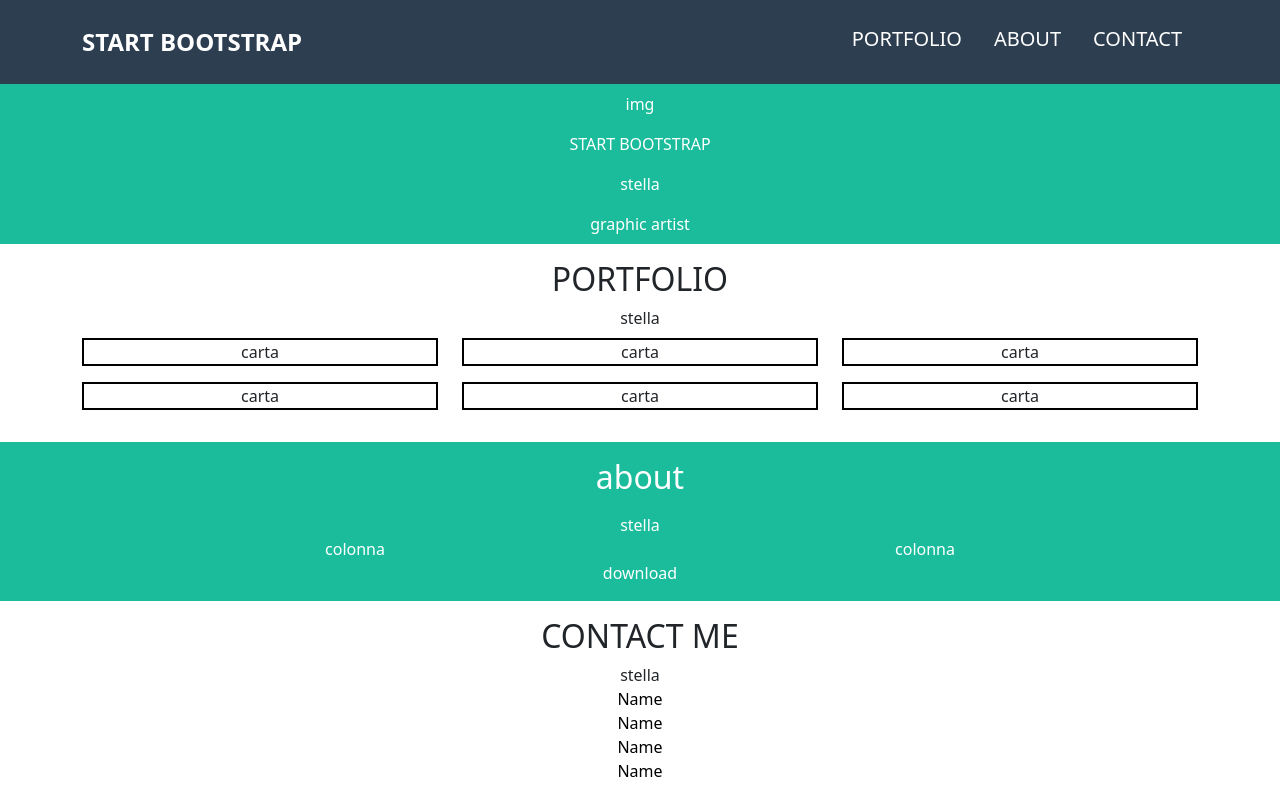
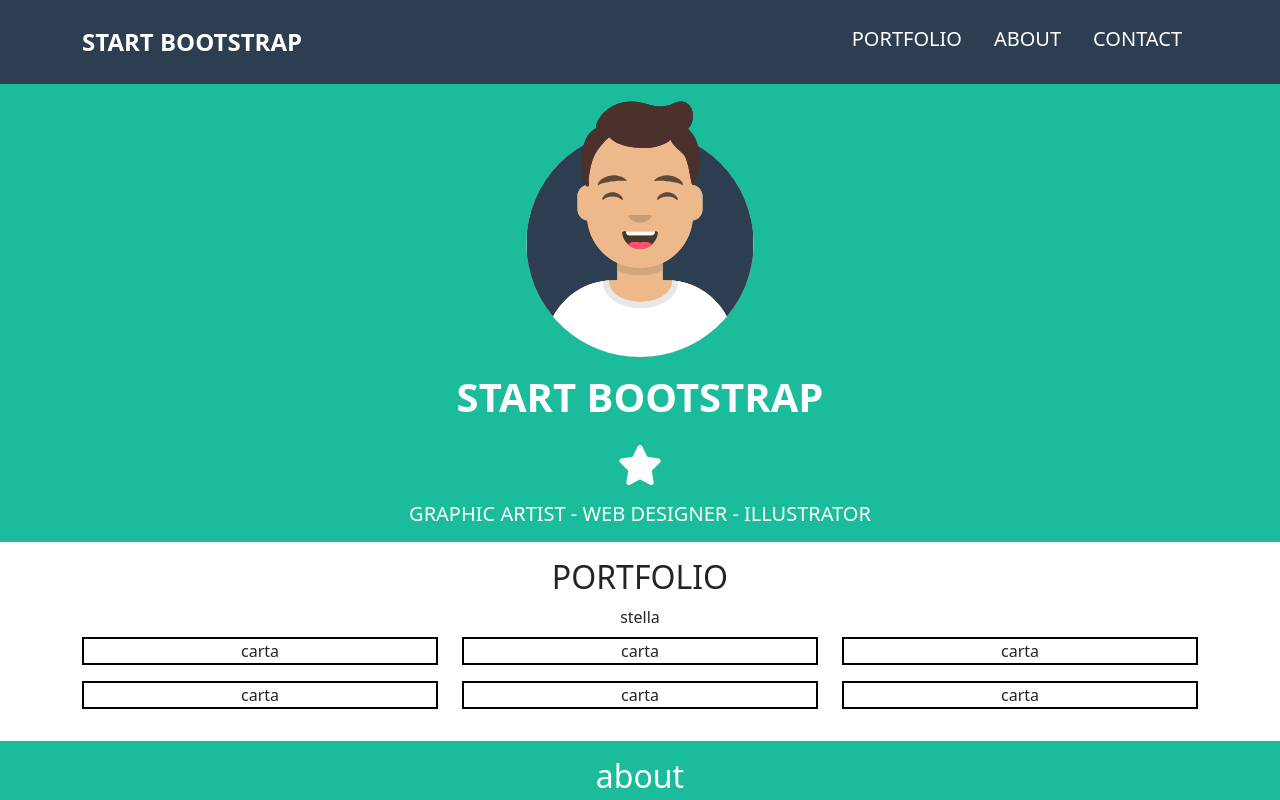
Before and after one commit to ClaudioScordari/html-css-bootstrap-freelancer, a plain HTML site: page index.html in a window 1280 px wide. Shown: the top 800 px of the page. Drawn offline with nearby package versions, Linux system fonts and the light colour scheme.

Commit message:
Add contenuto header bottom - add cartella img -correzioni varie

```diff
--- a/css/style.css
+++ b/css/style.css
@@ -37,7 +37,9 @@ header a {
 /*
     HEADER
 */
-
+.ms_img-avatar {
+    width: 250px;
+}
 
 /*
     MAIN
--- a/index.html
+++ b/index.html
@@ -33,7 +33,7 @@
                         </a>
                     </div>
 
-                    <div class="py-4 d-sm-none d-md-block d-md-flex">
+                    <div class="py-4 d-none d-md-block d-md-flex">
                         <div>
                             <a class="px-3 fs-5" href="">
                                 PORTFOLIO
@@ -59,20 +59,22 @@
             <section class="header_bottom">
                 <div class="container text-center">
 
-                    <div class="py-2">
-                        img
+                    <div class="py-2 ms_img-avatar mx-auto">
+                        <img src="img/avatar.svg" alt="">
                     </div>
 
                     <div class="py-2">
-                        START BOOTSTRAP
+                        <h1><strong>START BOOTSTRAP</strong></h1>
                     </div>
 
                     <div class="py-2">
-                        stella
+                        <i class="fa-solid fa-star fs-1" style="color: #ffffff;"></i>
                     </div>
 
                     <div class="py-2">
-                        graphic artist
+                        <h3 class="fs-5">
+                            GRAPHIC ARTIST - WEB DESIGNER - ILLUSTRATOR
+                        </h3>
                     </div>
 
                 </div>
```
Also changed, not shown: img/avatar.svg (added), img/cabin.png (added), img/cake.png (added), img/circus.png (added), img/game.png (added), img/safe.png (added), img/submarine.png (added).
